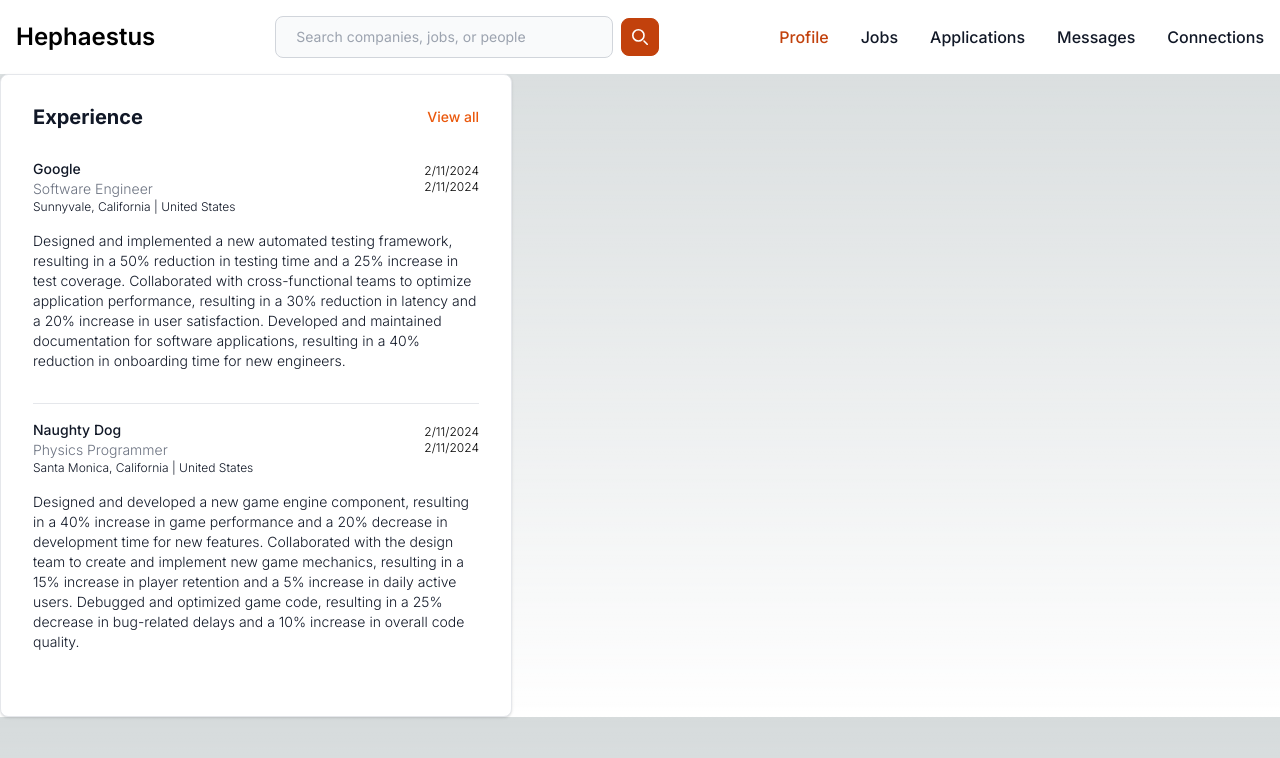
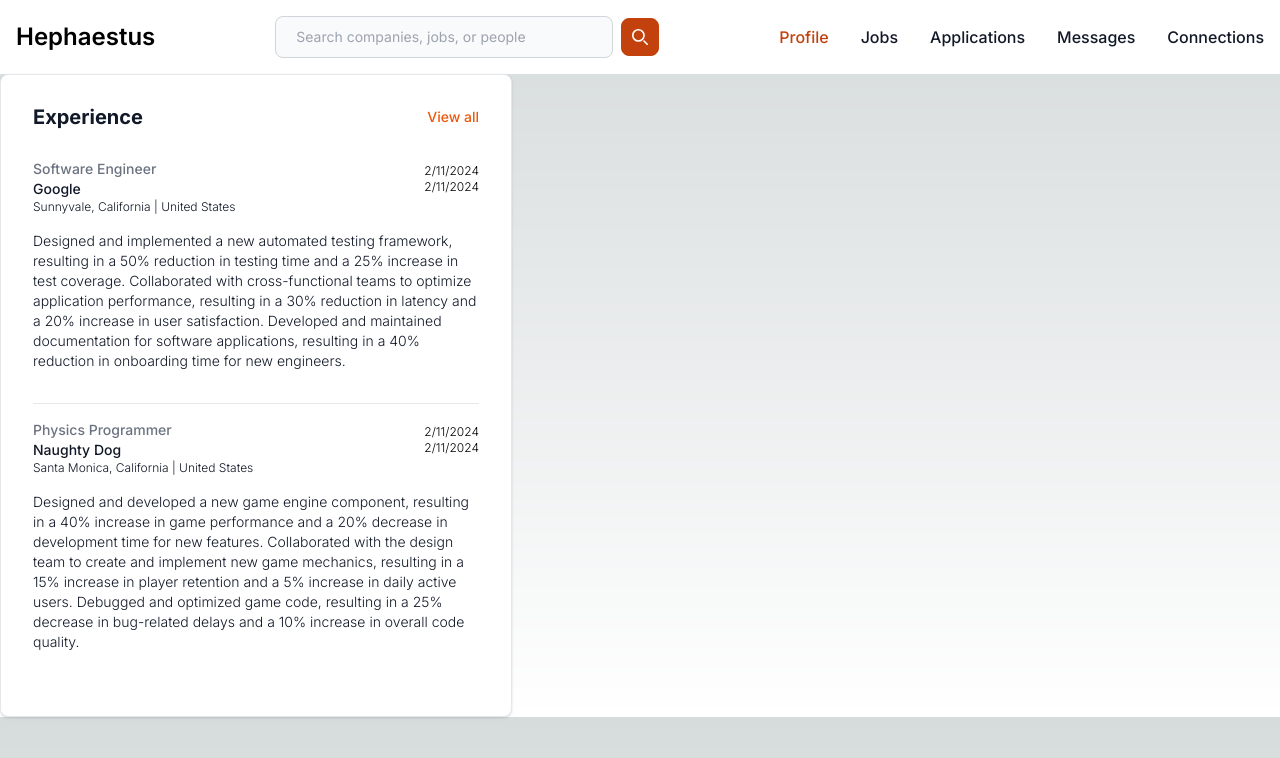
Before and after one commit to BlitheBacon/Hephaestus, a Next.js app: page /components/profile/experience in a window 1280 px wide. Shown: the top 758 px of the page. Built offline with nearby package versions, Linux system fonts and the light colour scheme.

Commit message:
Minor formatting change to Experience_Entry component

```diff
--- a/app/components/profile/experience/experience_entry/page.tsx
+++ b/app/components/profile/experience/experience_entry/page.tsx
@@ -7,11 +7,11 @@ export default function ExperienceEntry(props: Experience) {
       <div className="grid grid-cols-5 grid-rows-[repeat(5, auto)] items-start pt-4 pb-2">
         <div className="grid col-start-1 col-span-5 row-start-1 row-span-1 text-left items-center font-light text-xs">
           <div className="col-start-1 col-span-3 row-start-1 row-span-1">
+            <p className="font-medium text-sm text-gray-500 min-h-0 dark:text-orange-500">
+              {props.title}
+            </p>
             <p className="text-sm font-medium min-h-0 text-gray-900 truncate dark:text-white">
-                {props.company_name}
-            </p>
-            <p className="text-sm text-gray-500 min-h-0 truncate dark:text-gray-400">
-              {props.title}
+              {props.company_name}
             </p>
           </div>
           <div className="grid col-span-2 row-start-1 row-span-1 max-w-sm text-right font-light text-xs">
```
